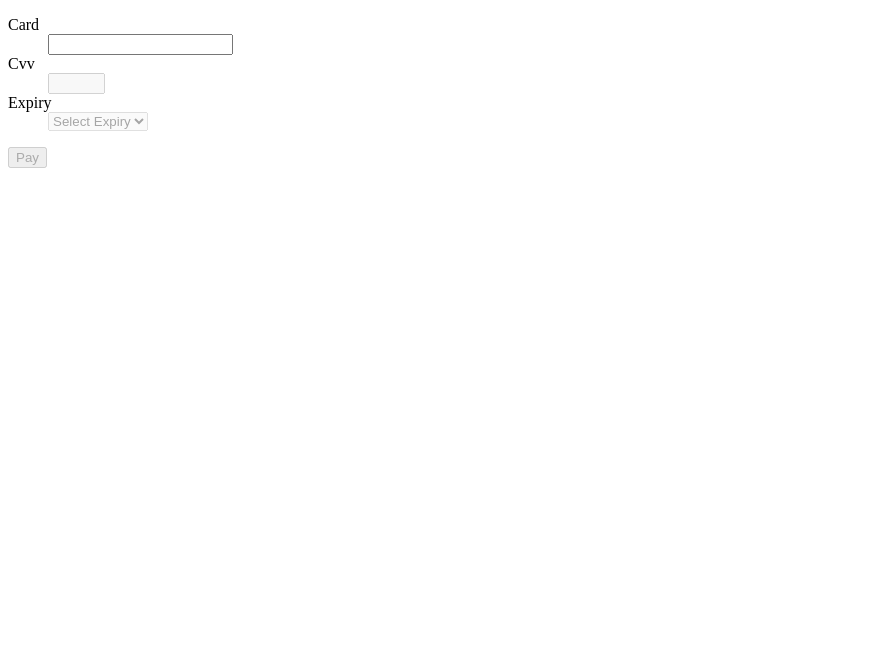
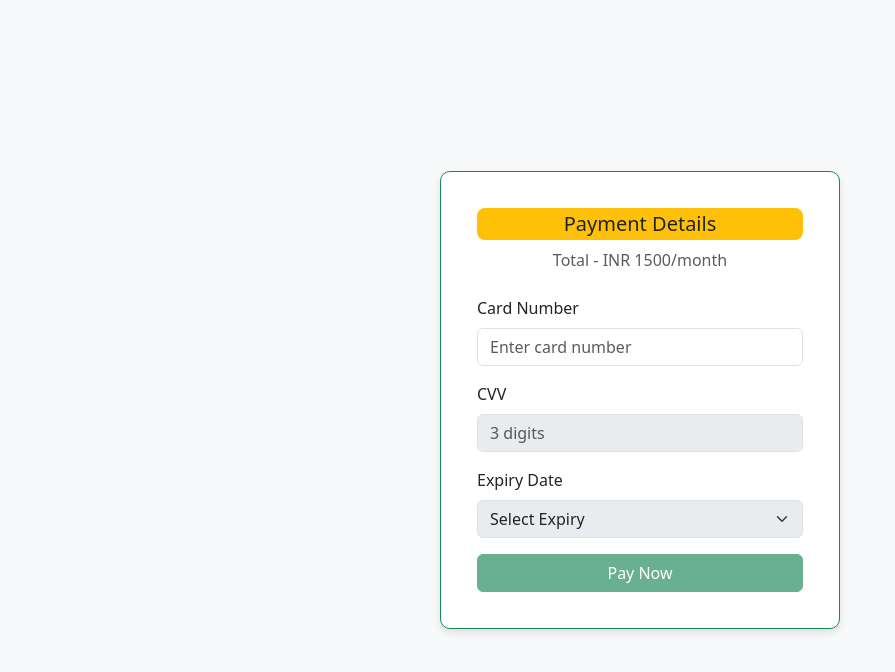
Before and after one commit to sarvjit07/UI-Full-Stack-ReactJS, a website: page public/docs/JavaScript-Classes/18-09-2024/forwardJump.html in a window 1280 px wide. Shown: the whole page, without its empty margins (0-895 px from the left). Drawn offline with nearby package versions, Linux system fonts and the light colour scheme.

Commit message:
Add some Styling

```diff
--- a/public/docs/JavaScript-Classes/18-09-2024/forwardJump.html
+++ b/public/docs/JavaScript-Classes/18-09-2024/forwardJump.html
@@ -3,21 +3,21 @@
 <head>
     <meta charset="UTF-8">
     <meta name="viewport" content="width=device-width, initial-scale=1.0">
-    <title>Document</title>
+    <title>Payment Form</title>
+    <!-- Bootstrap CSS -->
+    <link href="https://cdn.jsdelivr.net/npm/bootstrap@5.3.0/dist/css/bootstrap.min.css" rel="stylesheet">
+
     <script>
         function VerifyCard(){
             var card=document.getElementById("txtCard").value;
             if(card==="545488154885158"){
-
                 document.getElementById("txtCvv").disabled=false;
-                document.getElementById("msg").innerHTML="Please Input CVV"
 
             }
         }
         function VerifyCvv(){
             var cvv=document.getElementById("txtCvv").value;
-
-            if(cvv==="7298"){
+            if(cvv==="729"){
                 document.getElementById("lstExpiry").disabled=false;
             }
         }
@@ -27,28 +27,93 @@
                 document.querySelector("button").disabled=false;
             }
         }
+
+        // New Payment function to show success message
         function Payment(){
-            document.write("Payment Successfully. Thank You 💕")
+            // Hide the form and show the success message
+            document.getElementById("paymentForm").style.display = 'none';
+            document.getElementById("successMessage").style.display = 'flex';
         }
     </script>
+
+    <style>
+        body {
+            background-color: #f8f9fa;
+            display: flex;
+            justify-content: center;
+            align-items: center;
+            height: 100vh;
+            margin: 0;
+        }
+        .card {
+            padding: 20px;
+            border-radius: 10px;
+            box-shadow: 0 4px 8px rgba(0, 0, 0, 0.1);
+            width: 400px;
+        }
+        .payment-btn {
+            width: 100%;
+        }
+        #successMessage {
+            display: none;
+            flex-direction: column;
+            justify-content: center;
+            align-items: center;
+            background-color: #d4edda;
+            border: 1px solid #c3e6cb;
+            padding: 20px;
+            border-radius: 10px;
+            box-shadow: 0 4px 8px rgba(0, 0, 0, 0.1);
+            color: #155724;
+            font-size: 20px;
+            height: 200px;
+            width: 400px;
+        }
+    </style>
 </head>
 <body>
-    <dl>
-        <dt>Card</dt>
-        <dd><input type="text" id="txtCard" onblur="VerifyCard()"></dd>
 
-        <dt>Cvv</dt>
-        <dd><input type="text" id="txtCvv" onblur="VerifyCvv()" size="4" disabled></dd>
-        <dt>Expiry</dt>
-        <dd>
-            <select disabled id="lstExpiry" onchange="VerifyExpiry()">
-                <option>Select Expiry</option>
-                <option>2024</option>
-                <option>2025</option>
-                <option>2026</option>
-            </select>
-        </dd>
-    </dl>
-    <button disabled id="Payment" onclick="Payment()">Pay</button>
+    <!-- Payment Form -->
+    <div class="card border-success" id="paymentForm">
+        <div class="card-body">
+            <h5 class="card-title text-center bg-warning border-4 rounded-3 p-1">Payment Details</h5>
+            <p class="text-muted text-center mb-4">Total - INR 1500/month</p>
+
+
+            <div class="mb-3">
+                <label for="txtCard" class="form-label">Card Number</label>
+                <input type="text" class="form-control" id="txtCard" placeholder="Enter card number" onblur="VerifyCard()">
+            </div>
+
+            <div class="mb-3">
+                <label for="txtCvv" class="form-label">CVV</label>
+                <input type="text" class="form-control" id="txtCvv" placeholder="3 digits" size="4" onblur="VerifyCvv()" disabled>
+            </div>
+
+            <div class="mb-3">
+                <label for="lstExpiry" class="form-label">Expiry Date</label>
+                <select class="form-select" id="lstExpiry" disabled onchange="VerifyExpiry()">
+                    <option>Select Expiry</option>
+                    <option>2024</option>
+                    <option>2025</option>
+                    <option>2026</option>
+                </select>
+            </div>
+
+
+
+            <button disabled id="Payment" class="btn btn-success payment-btn" onclick="Payment()">Pay Now</button>
+        </div>
+    </div>
+
+    <!-- Success Message -->
+    <div id="successMessage">
+        <h3>Payment Successful!</h3>
+        <p>Thank you for your payment 💕</p>
+    </div>
+
+    <!-- Bootstrap JS -->
+    <script src="https://cdn.jsdelivr.net/npm/bootstrap@5.3.0/dist/js/bootstrap.bundle.min.js"></script>
+
 </body>
 </html>
```
